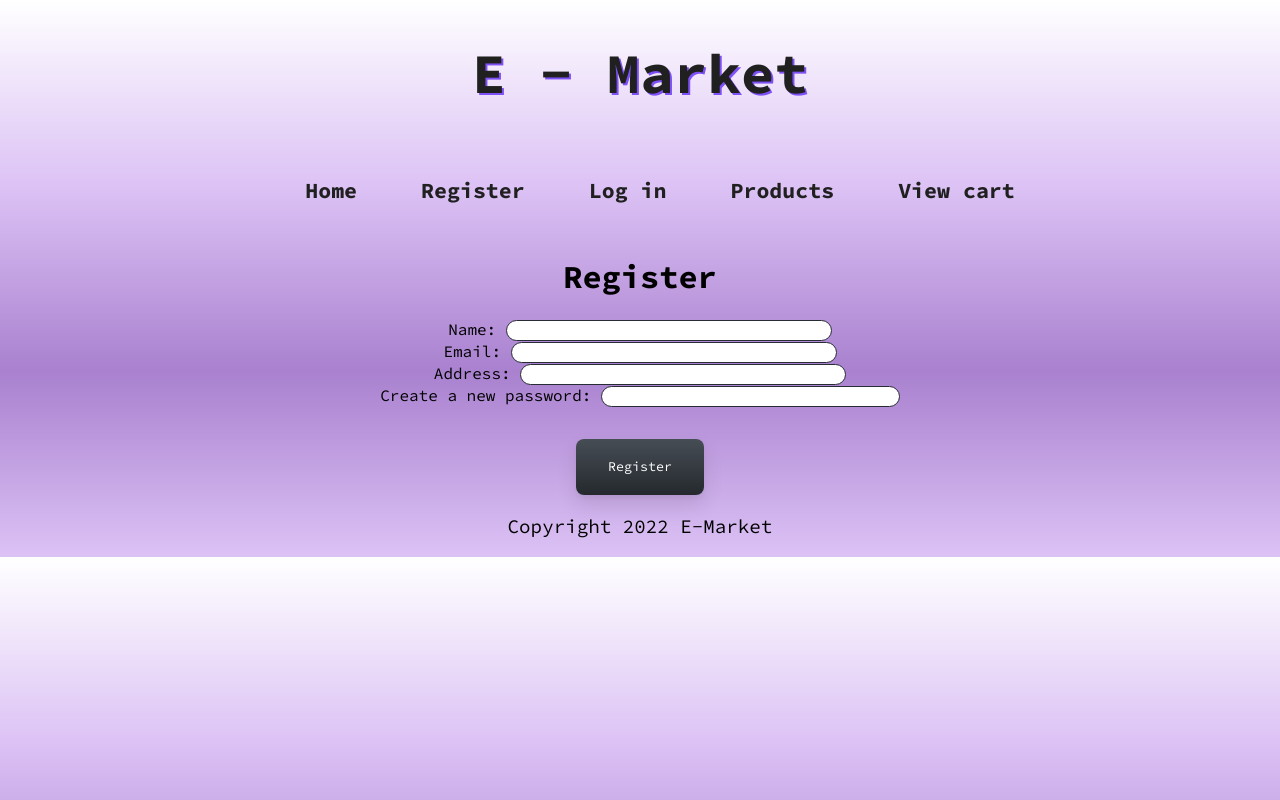
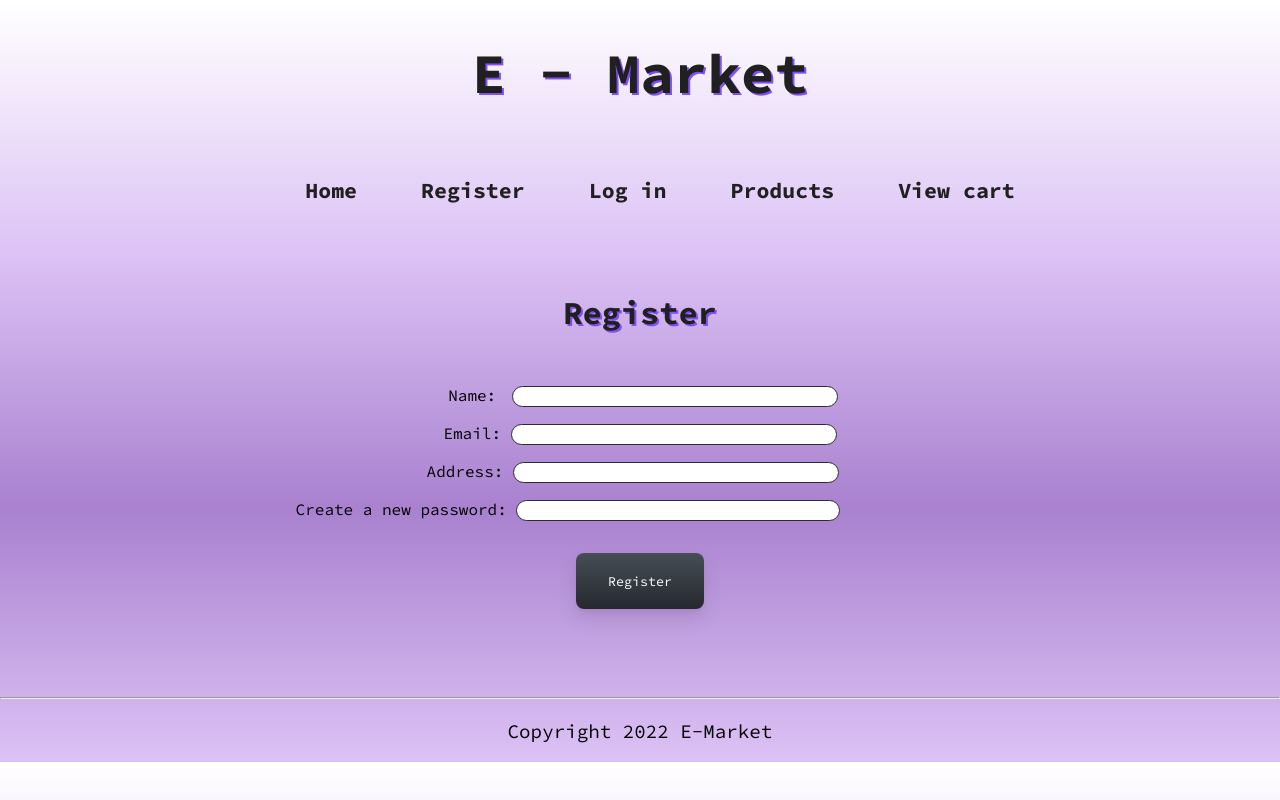
Before and after one commit to SimoGhilo/ecommerce_project_api, a React (Create React App) app in the folder client/: page /register in a window 1280 px wide. Built offline with nearby package versions, Linux system fonts and the light colour scheme.

Commit message:
18.12.2022

```diff
--- a/client/src/components/card.js
+++ b/client/src/components/card.js
@@ -91,9 +91,9 @@ const Card = (props) => {
         const object = {
 
             customer_id: customer_id,
-            price: price,
+            price: togglePrice * toggleQuantity,
             product_id: product_id,
-            quantity: quantity
+            quantity: toggleQuantity
         }
         try {
             const response = await fetch(`http://localhost:5000/carts/${cart_id}/checkout`, {
--- a/client/src/components/dashboard.js
+++ b/client/src/components/dashboard.js
@@ -1,12 +1,33 @@
 import React from 'react';
 import Products from './products';
+import './styles/dashboard.css';
+
+// helper function
+
+const h1Styles = {
+    color: "#202020",
+    textShadow: "2px 2px rgb(127, 80, 245)",
+    marginBottom: "2rem",
+}
 const Dashboard = () => {
     return (
         <div>
+            <br />
             <header>
+                <h1 style={h1Styles}>Our history</h1>
             </header>
-            {/*<h4>Logout</h4>*/}
+            <div className="paragraph">
+                <p> Lorem ipsum dolor sit amet, consectetur adipiscing elit. Morbi eu enim urna. Fusce mollis lacinia ornare. Quisque quis felis sollicitudin, elementum felis ut, blandit tortor. Quisque semper tortor sit amet libero venenatis dignissim. Sed lobortis nibh vel est efficitur, mollis gravida felis scelerisque. Vivamus augue ipsum, placerat eget turpis quis, condimentum ultricies quam. Mauris ultrices justo libero, in volutpat enim dictum ut. Praesent semper odio sit amet efficitur bibendum. Phasellus in placerat sapien. Donec ac ornare enim, et finibus orci. Duis sit amet dictum odio. Nulla facilisi. Quisque lobortis laoreet diam, sit amet feugiat lacus volutpat id. Praesent molestie ante in mauris placerat, sit amet fermentum lacus dapibus.
+
+                    Proin feugiat tincidunt velit vel venenatis. Donec sagittis, sapien sit amet tincidunt iaculis, nisi massa interdum enim, eu pharetra arcu arcu eget tortor. Quisque sollicitudin elit odio. Vestibulum ante ipsum primis in faucibus orci luctus et ultrices posuere cubilia curae; Mauris odio lectus, rutrum sit amet scelerisque non, tempus sit amet odio. Cras cursus libero nec viverra iaculis. Vivamus lorem tortor, ultrices non urna semper, commodo fermentum est. Curabitur sit amet quam ultricies, mollis nisl quis, rutrum mauris.
+
+                    Etiam convallis sem ultrices risus luctus viverra. Phasellus dapibus neque condimentum velit molestie, id iaculis nunc dignissim. Duis augue metus, dapibus pretium quam sit amet, viverra porttitor est. Quisque arcu elit, malesuada id eros ac, tristique rhoncus ipsum. Pellentesque habitant morbi tristique senectus et netus et malesuada fames ac turpis egestas. Nunc auctor vehicula metus a efficitur. Duis quis lectus pulvinar, sodales sapien ut, iaculis elit.
+
+                    Cras eget velit quis ipsum semper varius et id lorem. Nulla tristique vulputate congue. Curabitur ut commodo lectus. Orci varius natoque penatibus et magnis dis parturient montes, nascetur ridiculus mus. Aenean nibh augue, gravida id sapien in, finibus mattis magna. Donec arcu elit, dictum eu porta et, bibendum a arcu. Etiam mattis quam eget lorem fermentum ultrices. Donec ornare, augue sed commodo convallis, odio enim aliquam orci, sed varius ipsum odio sed purus.
+                </p>
+            </div>
             <br />
+            <hr />
             <p>Copyright 2022 E-Market</p>
         </div>
     );
--- a/client/src/components/products/deckchair.js
+++ b/client/src/components/products/deckchair.js
@@ -1,9 +1,32 @@
 import React from 'react';
 
+const pStyles = { fontWeight: "bold", display: "inline-block", width: "90%" };
+const h1Styles = {
+    color: "#202020",
+    textShadow: "2px 2px rgb(127, 80, 245)",
+    marginBottom: "2rem",
+}
+
 const Deckchair = () => {
+
+
     return (
         <div>
-            <h1>Deckchair</h1>
+            <h1 style={h1Styles}>Deckchair</h1>
+            <br />
+            <img src="../media/deckchair.jpg" />
+            <h2>Specifications:</h2>
+            <p>Height: 50" </p>
+            <p>Width:   25"</p>
+            <p>Length: 100"</p>
+            <p style={pStyles}>"Lorem ipsum dolor sit amet, consectetur adipiscing elit, sed do eiusmod tempor incididunt ut labore et dolore magna aliqua. Ut enim ad minim veniam,
+                quis nostrud exercitation ullamco laboris nisi ut aliquip ex ea commodo consequat. Duis aute irure dolor in reprehenderit in voluptate velit esse cillum dolore eu fugiat nulla pariatur.
+                Excepteur sint occaecat cupidatat non proident,
+                sunt in culpa qui officia deserunt mollit anim id est laborum."
+            </p>
+            <br />
+            <hr />
+            <p>Copyright 2022 E-Market</p>
         </div>
     );
 };
--- a/client/src/components/products/stool.js
+++ b/client/src/components/products/stool.js
@@ -1,9 +1,30 @@
 import React from 'react';
+
+const h1Styles = {
+    color: "#202020",
+    textShadow: "2px 2px rgb(127, 80, 245)",
+    marginBottom: "2rem",
+}
+const pStyles = { fontWeight: "bold", display: "inline-block", width: "90%" };
 
 const Stool = () => {
     return (
         <div>
-            <h1>Stool</h1>
+            <h1 style={h1Styles}>Stool</h1>
+            <br />
+            <img src="../media/stool.jpg" />
+            <h2>Specifications:</h2>
+            <p>Height: 30" </p>
+            <p>Width:   10"</p>
+            <p>Length: 8.2"</p>
+            <p style={pStyles}>"Lorem ipsum dolor sit amet, consectetur adipiscing elit, sed do eiusmod tempor incididunt ut labore et dolore magna aliqua. Ut enim ad minim veniam,
+                quis nostrud exercitation ullamco laboris nisi ut aliquip ex ea commodo consequat. Duis aute irure dolor in reprehenderit in voluptate velit esse cillum dolore eu fugiat nulla pariatur.
+                Excepteur sint occaecat cupidatat non proident,
+                sunt in culpa qui officia deserunt mollit anim id est laborum."
+            </p>
+            <br />
+            <hr />
+            <p>Copyright 2022 E-Market</p>
         </div>
     );
 };
--- a/client/src/components/products/table.js
+++ b/client/src/components/products/table.js
@@ -1,9 +1,30 @@
 import React from 'react';
+
+const h1Styles = {
+    color: "#202020",
+    textShadow: "2px 2px rgb(127, 80, 245)",
+    marginBottom: "2rem",
+}
+const pStyles = { fontWeight: "bold", display: "inline-block", width: "90%" };
 
 const Table = () => {
     return (
         <div>
-            <h1>Table</h1>
+            <h1 style={h1Styles}>Table</h1>
+            <br />
+            <img src="../media/table.jpg" />
+            <h2>Specifications:</h2>
+            <p>Height: 45" </p>
+            <p>Width:   275"</p>
+            <p>Length: 356.3"</p>
+            <p style={pStyles}>"Lorem ipsum dolor sit amet, consectetur adipiscing elit, sed do eiusmod tempor incididunt ut labore et dolore magna aliqua. Ut enim ad minim veniam,
+                quis nostrud exercitation ullamco laboris nisi ut aliquip ex ea commodo consequat. Duis aute irure dolor in reprehenderit in voluptate velit esse cillum dolore eu fugiat nulla pariatur.
+                Excepteur sint occaecat cupidatat non proident,
+                sunt in culpa qui officia deserunt mollit anim id est laborum."
+            </p>
+            <br />
+            <hr />
+            <p>Copyright 2022 E-Market</p>
         </div>
     );
 };
--- a/client/src/components/register.js
+++ b/client/src/components/register.js
@@ -1,8 +1,16 @@
 import React, { useState, useEffect } from 'react';
 import { v4 as uuidv4 } from 'uuid';
 import axios from 'axios';
+import { useNavigate } from 'react-router-dom';
 /// Error when using bycript ?
 //var bcrypt = require('bcryptjs');
+import './styles/register.css';
+
+const h1Styles = {
+    color: "#202020",
+    textShadow: "2px 2px rgb(127, 80, 245)",
+    marginBottom: "2rem",
+}
 
 
 const Register = () => {
@@ -11,6 +19,18 @@ const Register = () => {
     const [email, setEmail] = useState('')
     const [address, setAddress] = useState('')
     const [password, setPassword] = useState('')
+
+
+    const [registered, setRegistered] = useState(false);
+
+    const navigate = useNavigate();
+
+    // Redirect below doesnt work
+    useEffect(() => {
+        if (registered) {
+            navigate('/login');
+        }
+    }, [registered]);
 
     /*async function hashPassword(password) {
         const hashedPassword = await bcrypt.hash(password, 10);
@@ -73,9 +93,10 @@ const Register = () => {
         });
 
         result = await result.json();
+        setRegistered(true);
     }
 
-    /// Function works, but now I will have to find a way to redirect to the dashboard, hash
+    /// Function works, I need to hash
     /// the password and  clearing the form fields once submitted.
     /// Why does it not hash the password from the app.post middleware in app.js ?
 
@@ -83,29 +104,32 @@ const Register = () => {
     return (
         <>
             <div>
-                <h1>Register</h1>
-                <div className='field'>
-                    <label for="customer_name">Name: </label>
+                <br />
+                <h1 style={h1Styles}>Register</h1>
+                <br />
+                <div className='values'>
+                    <label for="customer_name" id="forename">Name: </label>
                     <input type="text" name="customer_name" id="customer_name"
                         onChange={(e) => setName(e.target.value)} required />
                 </div>
-                <div className='field'>
+                <div className='values'>
                     <label for="email">Email: </label>
                     <input type="email" name="email" id="email"
                         onChange={(e) => setEmail(e.target.value)} required />
                 </div>
-                <div className='field'>
-                    <label for="address">Address: </label>
-                    <input type="text" name="address" id="address"
+                <div className='values'>
+                    <label for="address" id="address">Address:  </label>
+                    <input type="text" name="address" id="addressInput"
                         onChange={(e) => setAddress(e.target.value)} />
                 </div>
-                <div className='field'>
-                    <label for="password">Create a new password: </label>
-                    <input type="password" name="password" id="password"
+                <div className='values'>
+                    <label for="password" id="password">Create a new password: </label>
+                    <input type="password" name="password" id="createPassword"
                         onChange={(e) => setPassword(e.target.value)} required />
                 </div>
-                <button type="submit" onClick={register}>Register</button>
+                <button className='lower' type="submit" onClick={register}>Register</button>
                 <br />
+                <hr />
                 <p>Copyright 2022 E-Market</p>
             </div>
         </>
--- /dev/null
+++ b/client/src/components/styles/dashboard.css
@@ -0,0 +1,6 @@
+.paragraph{
+    display: inline-block;
+    width: 90%;
+    line-height: 3rem;
+    font-weight: bold;
+}
--- a/client/src/components/styles/login.css
+++ b/client/src/components/styles/login.css
@@ -9,7 +9,12 @@ input {
     margin-bottom: 2rem;
 }
 
-#password {
+#password-login {
     width: 18.3rem;
     margin-bottom: 2rem;
 }
+
+.lower {
+    margin-top: 1rem;
+    margin-bottom: 5rem;
+}
--- a/client/src/components/styles/register.css
+++ b/client/src/components/styles/register.css
@@ -0,0 +1,35 @@
+.values{
+
+    margin-bottom: 1rem;
+}
+#forename{
+    margin-left: 0.4rem;
+
+}
+#customer_name{
+    margin-left: 0.4rem;
+}
+
+#password{
+    width: 4rem;
+}
+
+#address{
+    margin-left: 0.6rem;
+}
+
+#addressInput{
+
+    margin-right: 1.5rem;
+}
+#createPassword{
+    width: 17rem;
+    padding-left: 3rem;
+    margin-right: 9rem;
+
+}
+
+.lower {
+    margin-top: 1rem;
+    margin-bottom: 5rem;
+}
```
Also changed, not shown: client/src/components/login.js (+28 -9 lines), 2 other files (tests, documents, lock files or other folders).
